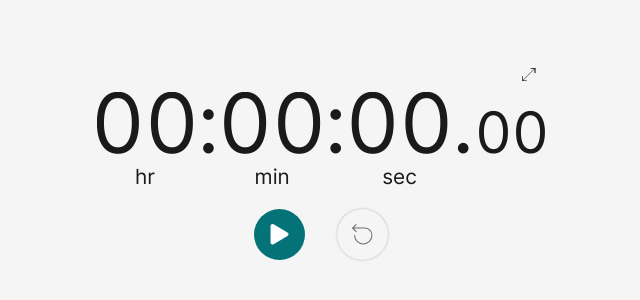
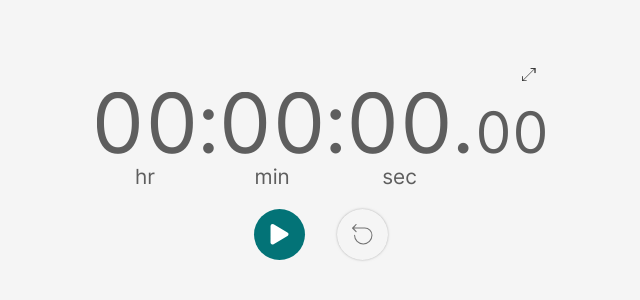
Before and after one commit to borntofrappe/clock, a SvelteKit app: page / in a window 1280 px wide. Shown: the part 240-540 px from the top of the page, without its empty margins (319-959 px from the left). Built offline with nearby package versions, Linux system fonts and the light colour scheme.

Commit message:
style display
when the application is in the 'run' state style the display with a stronger hue

```diff
--- a/src/routes/+page.svelte
+++ b/src/routes/+page.svelte
@@ -36,7 +36,7 @@
 		</button>
 
 		<!-- prettier-ignore -->
-		<svg aria-level={1} role="heading" viewBox="-9.2273 -11.795 86.27 17.841">
+		<svg data-state="{state}" aria-level={1} role="heading" viewBox="-9.2273 -11.795 86.27 17.841">
 			<g fill="currentColor" font-family="Inter, system-ui, sans-serif" style="font-feature-settings:'tnum'">
 			   <text text-anchor="middle"><tspan font-size="16">{hours}</tspan><tspan x="0" y="6" font-size="4">hr</tspan></text>
 			   <text x="10.049788" font-size="16">:</text>
@@ -96,6 +96,11 @@
 	main > svg[role='heading'] {
 		display: block;
 		inline-size: 100%;
+		color: hsl(0 0% 37%);
+	}
+
+	main > svg[data-state='run'] {
+		color: hsl(0 0% 11%);
 	}
 
 	main > div {
```
